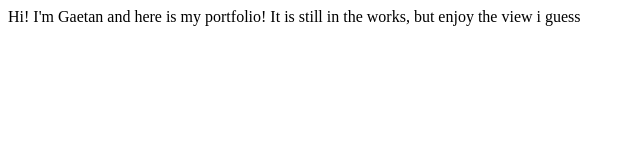
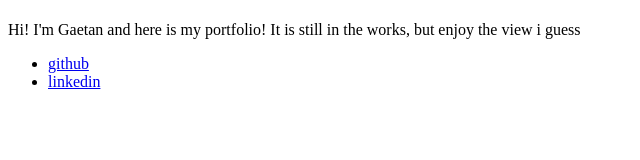
Before and after one commit to GaetanJP/GaetanJ_P, a plain HTML site: page index.html in a window 1280 px wide. Shown: the whole page, without its empty margins (0-640 px from the left). Drawn offline with Linux system fonts and the light colour scheme.

Commit message:
Update index.html

```diff
--- a/index.html
+++ b/index.html
@@ -1,7 +1,14 @@
 <!DOCTYPE html>
 <html>
-    <head>
+    <h1>
         <title>Gaetan Jean-Pierre</title>
-    </head>
-    <Body>Hi! I'm Gaetan and here is my portfolio! It is still in the works, but enjoy the view i guess</Body>
+    </h1>
+    <Body>Hi! I'm Gaetan and here is my portfolio! It is still in the works, but enjoy the view i guess
+    <ul>
+        <li>
+         <a href="https://github.com/GaetanJP">github</a>
+        </li>
+        <li><a href="https://www.linkedin.com/public-profile/settings?trk=d_flagship3_profile_self_view_public_profile">linkedin</a></li>
+    </ul>
+    </Body>
 </html>
```
